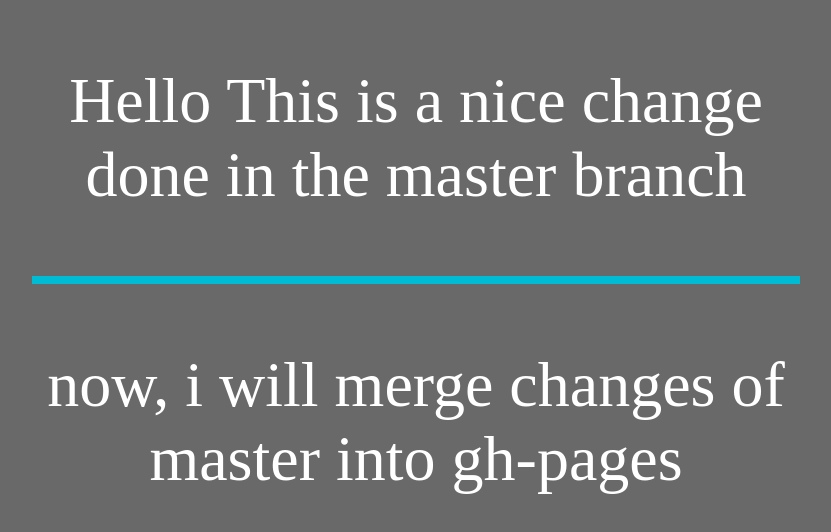
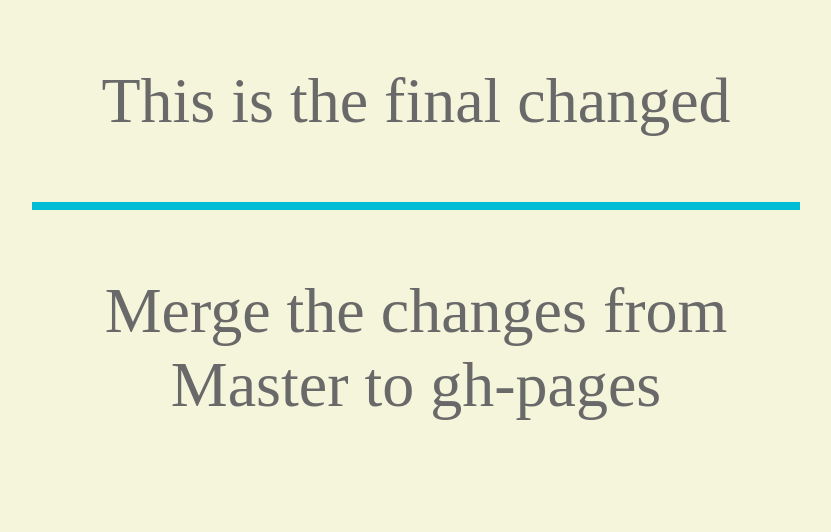
Before and after one commit to yolixtly/TGIF, a plain HTML site: page index.html in a window 1280 px wide. Shown: the whole page, without its empty margins (224-1055 px from the left). Drawn offline with Linux system fonts and the light colour scheme.

Commit message:
changed background

```diff
--- a/css/style.css
+++ b/css/style.css
@@ -1,9 +1,9 @@
 body {
-	background-color: dimgray;
+	background-color: beige;
 	font-size: 4rem ;
 	text-align: center;
 	margin: 0 auto;
-	color: white;
+	color: dimgray;
 	width: 60%;
 }
 hr {
--- a/index.html
+++ b/index.html
@@ -6,9 +6,9 @@
 	<link rel="stylesheet" href="css/style.css">
 </head>
 <body>
-<p>Hello This is a nice change done in the master branch</p>
+<p>This is the final changed</p>
 <hr>
-<p>now, i will merge changes of master into gh-pages</p>
+<p>Merge the changes from Master to gh-pages</p>
 
 <script src="js/jquery-2.2.0.js"></script>
 <script src="js/script.js"></script>
```
